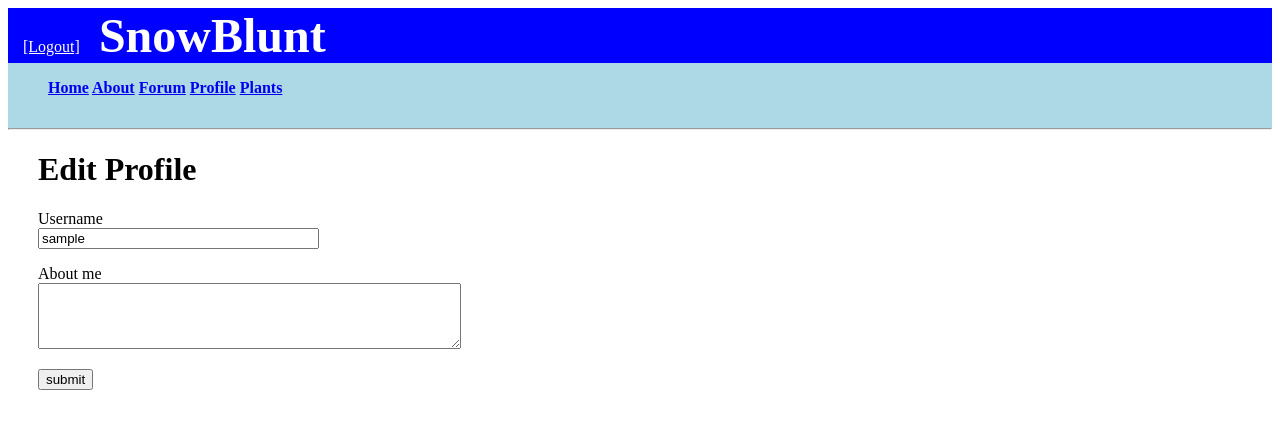
After one commit to robertsvensk/webb_app_flask, a Flask app: page /edit_profile in a window 1280 px wide. The commit adds this page. Shown: the top 429 px of the page. Run offline with Flask 2, Linux system fonts and the light colour scheme; the visitor is signed in with stand-in values (Sample User, id 1); data comes from the database, SQL or seed files in the repository.

Commit message:
users can now edit their profile

```diff
--- a/app/__init__.py
+++ b/app/__init__.py
@@ -17,4 +17,4 @@ migrate = Migrate(app,db)
 login = LoginManager(app)
 login.login_view = 'login'
 
-from app import routes, models
+from app import routes, models, errors
--- a/app/forms.py
+++ b/app/forms.py
@@ -1,6 +1,6 @@
 from flask_wtf import FlaskForm
-from wtforms import StringField, PasswordField, BooleanField, SubmitField
-from wtforms.validators import DataRequired, ValidationError, Email, EqualTo
+from wtforms import StringField, PasswordField, BooleanField, SubmitField, TextAreaField
+from wtforms.validators import DataRequired, ValidationError, Email, EqualTo, Length
 
 from app.models import User
 
@@ -26,3 +26,8 @@ class RegistrationForm(FlaskForm):
         user = User.query.filter_by(email=email.data).first()
         if user is not None:
             raise ValidationError('Please use a different email address.')
+
+class EditProfileForm(FlaskForm):
+    username = StringField('Username', validators=[DataRequired()])
+    about_me = TextAreaField('About me', validators=[Length(min=0, max=140)])
+    submit = SubmitField('submit')
--- a/app/routes.py
+++ b/app/routes.py
@@ -2,10 +2,11 @@
 from flask import render_template, flash, redirect, url_for, request
 from flask_login import current_user, login_user, logout_user, login_required
 from werkzeug.urls import url_parse
+from datetime import datetime
 
 #------------------------ APP ---------------------#
 from app import app, db
-from app.forms import LoginForm, RegistrationForm
+from app.forms import LoginForm, RegistrationForm, EditProfileForm
 from app.plant import startWatering
 from app.models import User
 
@@ -44,7 +45,6 @@ def register():
         flash('Congratulations, you are now a registered user!')
         return redirect(url_for('login'))
     return render_template('register.html', title='Register', form=form)
-
 
 @app.route("/logout")
 def logout():
@@ -86,6 +86,28 @@ def user(username):
         ]
     return render_template('user.html', user=user, posts=posts)
 
+@app.route('/edit_profile', methods=['GET', 'POST'])
+@login_required
+def edit_profile():
+    form = EditProfileForm()
+    if form.validate_on_submit():
+        current_user.username = form.username.data
+        current_user.about_me = form.about_me.data
+        db.session.commit()
+        flash('Your changes have been saved.')
+        return redirect(url_for('edit_profile'))
+    elif request.method == 'GET':
+        form.username.data = current_user.username
+        form.about_me.data = current_user.about_me
+    return render_template('edit_profile.html', title='Edit Profile', form=form)
+
+
+########################### USER PROFILE ############################
+@app.before_request
+def before_request():
+    if current_user.is_authenticated:
+        current_user.last_seen = datetime.utcnow()
+        db.session.commit()
 
 ########################### WATERING APP ############################
 ButtonPressed = 0
--- /dev/null
+++ b/app/templates/edit_profile.html
@@ -0,0 +1,23 @@
+{% extends "template.html" %}
+
+{% block content %}
+    <h1>Edit Profile</h1>
+    <form action="" method="post">
+        {{ form.hidden_tag() }}
+        <p>
+            {{ form.username.label }}<br>
+            {{ form.username(size=32) }}<br>
+            {% for error in form.username.errors %}
+            <span class="login-error">[{{ error }}]</span>
+            {% endfor %}
+        </p>
+         <p>
+            {{ form.about_me.label }}<br>
+            {{ form.about_me(cols=50, rows=4) }}<br>
+            {% for error in form.username.errors %}
+            <span class="login-error">[{{ error }}]</span>
+            {% endfor %}
+        </p>
+        <p>{{ form.submit() }}</p>
+    </form>
+{% endblock %}
```
Also changed, not shown: app/templates/user.html (+8 -1 lines).
